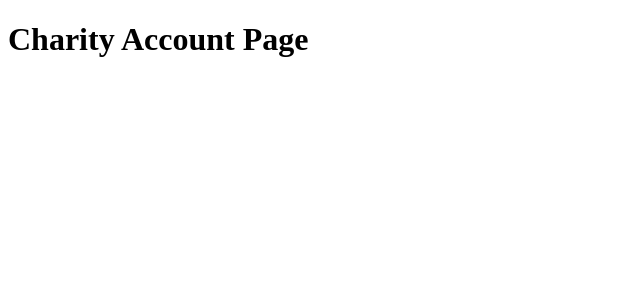
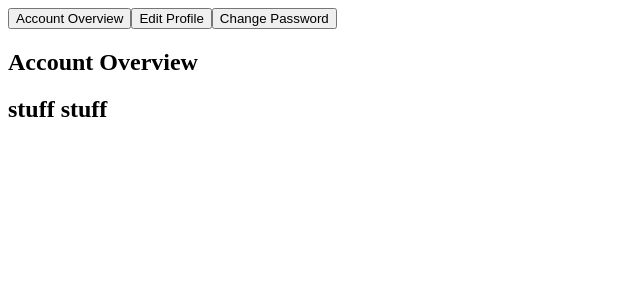
Before and after one commit to ajrsabet/project3-front-heroku-test2, a React (Create React App) app: page /charity in a window 1280 px wide. Shown: the top 300 px of the page, without its empty margins (0-640 px from the left). Built offline with nearby package versions, Linux system fonts and the light colour scheme.

Commit message:
started charity account page

```diff
--- a/src/Components/Form/index.js
+++ b/src/Components/Form/index.js
@@ -1,5 +1,6 @@
 import React, { useState, useEffect } from "react";
 import "./Form.css";
+import API from "../../Util/API/API"
 
 export default function Form(props) {
     let pw1, pw2;
@@ -30,6 +31,7 @@ export default function Form(props) {
         const name = event.target.name;
         const value = event.target.value;
         setUserState({
+            ...userState,
             [name]: value
         });
     };
--- a/src/Components/Header/index.js
+++ b/src/Components/Header/index.js
@@ -1,5 +1,5 @@
 import React from "react";
-import './header.css';
+import './Header.css';
 
 export default function Header(props) {
     return (
--- a/src/Pages/CharityAccountPage.js
+++ b/src/Pages/CharityAccountPage.js
@@ -1,9 +1,65 @@
-import React from "react";
+import React, { useState, useEffect } from "react";
+import Header from "../Components/Header";
+import Aside from "../Components/Aside";
+import Section from "../Components/Section";
 
-export default function CharityAccountPage(){
-    return(
+export default function CharityAccountPage() {
+
+    const [sectionState, setSectionState] = useState({
+        sectionData: ''
+    })
+
+    useEffect(() => {
+        setSectionState({
+            sectionData:
+                <div>
+                    <h1>Account Overview</h1>
+                    <h2>stuff stuff</h2>
+                </div>
+        })
+    }, []);
+
+
+    function accountOverview() {
+        setSectionState({
+            sectionData:
+                <div>
+                    <h1>Account Overview</h1>
+                    <h2>stuff stuff</h2>
+                </div>
+
+        })
+    }
+
+    function editProfile() {
+        setSectionState({
+            sectionData:
+                <div>
+                    <h1> Edit Profile </h1>
+                </div>
+        })
+    }
+
+    function changePassword() {
+        setSectionState({
+            sectionData:
+                <div>
+                    <h1> Change Password </h1>
+                </div>
+        })
+    }
+
+    return (
         <div>
-            <h1>Charity Account Page</h1>
+            <Header />
+            <Aside>
+                <button onClick={accountOverview}>Account Overview</button>
+                <button onClick={editProfile}>Edit Profile</button>
+                <button onClick={changePassword}>Change Password</button>
+            </Aside>
+            <Section>
+                <div>{sectionState.sectionData}</div>
+            </Section>
         </div>
     )
 }
--- a/src/Pages/Home.js
+++ b/src/Pages/Home.js
@@ -22,8 +22,8 @@ export default function Home() {
       <Header>
         <Navbar>
           <ul>
-            <li onClick={renderRegister}><Register /></li>
-            <li onClick={renderLogin}><Login /></li>
+            <li onClick={renderRegister}>Register</li>
+            <li onClick={renderLogin}>Login</li>
           </ul>
         </Navbar>
         <p>
```
